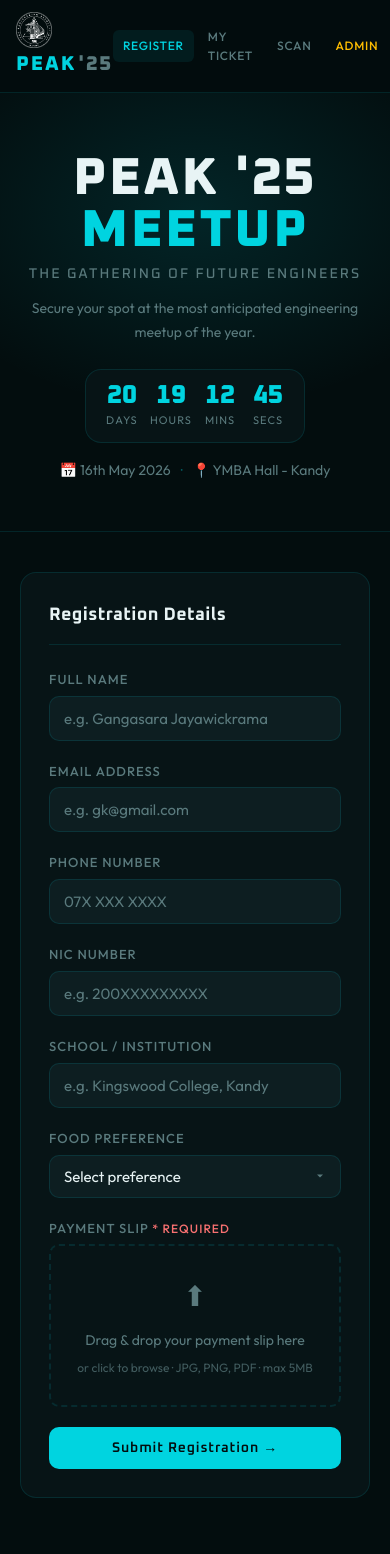
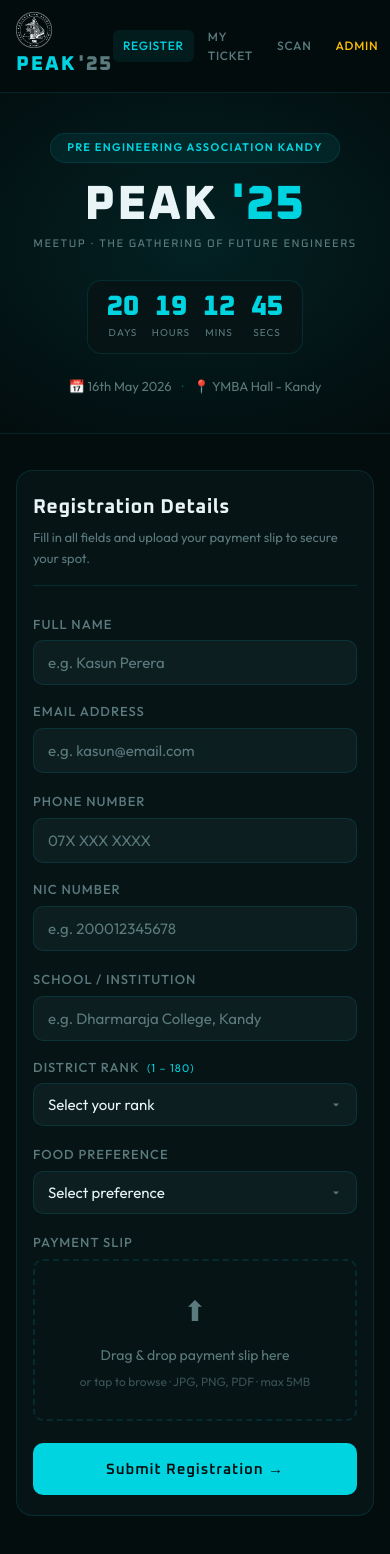
Before and after one commit to gangasara2004/peak25, a React (Vite) app: page / in a window 390 px wide. Shown: the top 1554 px of the page. Built offline with nearby package versions, Linux system fonts and the light colour scheme.

Commit message:
Enhance registration form with district rank field
Refactor registration form data structure and validation. Add district rank field and update related functionality.

```diff
--- a/src/pages/RegisterPage.tsx
+++ b/src/pages/RegisterPage.tsx
@@ -1,16 +1,8 @@
 import { useState, useRef, useCallback, useEffect } from 'react'
 import { supabase } from '../lib/supabase'
 
-// ── SET YOUR EVENT DATE HERE ──────────────────────────────
 const EVENT_DATE = new Date('2026-05-16T08:00:00')
-// ─────────────────────────────────────────────────────────
-
-type Step = 'form' | 'success'
-
-interface FormData {
-  full_name: string; email: string; phone: string; nic: string
-  school: string; food_preference: string; slip: File | null
-}
+const EVENT_VENUE = 'YMBA Hall - Kandy'
 
 function useCountdown(target: Date) {
   const calc = () => {
@@ -29,17 +21,24 @@ function useCountdown(target: Date) {
   return time
 }
 
+interface FormData {
+  full_name: string; email: string; phone: string; nic: string
+  school: string; district_rank: string; food_preference: string; slip: File | null
+}
+
+type Step = 'form' | 'success'
+
 export default function RegisterPage() {
   const [step, setStep] = useState<Step>('form')
   const [submitting, setSubmitting] = useState(false)
   const [error, setError] = useState('')
   const [dragOver, setDragOver] = useState(false)
-  const [slipError, setSlipError] = useState(false)
   const fileRef = useRef<HTMLInputElement>(null)
   const countdown = useCountdown(EVENT_DATE)
 
   const [form, setForm] = useState<FormData>({
-    full_name: '', email: '', phone: '', nic: '', school: '', food_preference: '', slip: null,
+    full_name: '', email: '', phone: '', nic: '',
+    school: '', district_rank: '', food_preference: '', slip: null,
   })
 
   const set = (key: keyof FormData, value: string) => setForm(prev => ({ ...prev, [key]: value }))
@@ -49,8 +48,7 @@ export default function RegisterPage() {
       setError('Please upload an image or PDF of your payment slip.'); return
     }
     if (file.size > 5 * 1024 * 1024) { setError('File too large. Max 5MB.'); return }
-    setError('')
-    setForm(prev => ({ ...prev, slip: file }))
+    setError(''); setForm(prev => ({ ...prev, slip: file }))
   }, [])
 
   const handleDrop = useCallback((e: React.DragEvent) => {
@@ -59,12 +57,15 @@ export default function RegisterPage() {
   }, [handleFile])
 
   const validate = () => {
-    const { full_name, email, phone, nic, school, food_preference, slip } = form
+    const { full_name, email, phone, nic, school, district_rank, food_preference, slip } = form
     if (!full_name.trim()) return 'Full name is required.'
     if (!email.trim() || !email.includes('@')) return 'Valid email is required.'
     if (!phone.trim() || phone.length < 9) return 'Valid phone number is required.'
     if (!nic.trim()) return 'NIC is required.'
     if (!school.trim()) return 'School / institution is required.'
+    if (!district_rank) return 'District rank is required.'
+    const rank = parseInt(district_rank)
+    if (isNaN(rank) || rank < 1 || rank > 180) return 'District rank must be between 1 and 180.'
     if (!food_preference) return 'Please select your food preference.'
     if (!slip) return 'Please upload your payment slip.'
     return null
@@ -72,13 +73,7 @@ export default function RegisterPage() {
 
   const handleSubmit = async (e: React.FormEvent) => {
     e.preventDefault()
-    const err = validate();
-    if (err) {
-  setError(err)
-  if (!form.slip) setSlipError(true)  // ← add this
-  return
-}
-    setSlipError(false)
+    const err = validate(); if (err) { setError(err); return }
     setError(''); setSubmitting(true)
     try {
       const ext = form.slip!.name.split('.').pop()
@@ -87,10 +82,15 @@ export default function RegisterPage() {
       if (uploadErr) throw new Error('Failed to upload payment slip: ' + uploadErr.message)
       const { data: urlData } = supabase.storage.from('payment-slips').getPublicUrl(fileName)
       const { error: insertErr } = await supabase.from('registrations').insert({
-        full_name: form.full_name.trim(), email: form.email.trim().toLowerCase(),
-        phone: form.phone.trim(), nic: form.nic.trim().toUpperCase(),
-        school: form.school.trim(), food_preference: form.food_preference,
-        payment_slip_url: urlData.publicUrl, status: 'pending',
+        full_name: form.full_name.trim(),
+        email: form.email.trim().toLowerCase(),
+        phone: form.phone.trim(),
+        nic: form.nic.trim().toUpperCase(),
+        school: form.school.trim(),
+        district_rank: parseInt(form.district_rank),
+        food_preference: form.food_preference,
+        payment_slip_url: urlData.publicUrl,
+        status: 'pending',
       })
       if (insertErr) {
         if (insertErr.code === '23505') throw new Error('This NIC is already registered.')
@@ -105,51 +105,93 @@ export default function RegisterPage() {
   if (step === 'success') return <SuccessScreen email={form.email} />
 
   return (
-    <div className="reg-page">
-      <div className="reg-hero">
-        <div className="reg-hero-glow" />
-        <div className="reg-hero-inner">
-          <h1 className="reg-title">PEAK '25 <span className="reg-title-year">MEETUP</span></h1>
-          <p className="reg-subtitle">The Gathering of Future Engineers</p>
-          <p className="reg-desc">Secure your spot at the most anticipated engineering meetup of the year.</p>
+    <div className="rp">
+      {/* Hero */}
+      <div className="rp-hero">
+        <div className="rp-glow" />
+        <div className="rp-hero-inner">
+          <span className="rp-tag">Pre Engineering Association Kandy</span>
+          <h1 className="rp-title">PEAK <span className="rp-title-accent">'25</span></h1>
+          <p className="rp-subtitle">MEETUP · The Gathering of Future Engineers</p>
 
+          {/* Countdown */}
           {!countdown.over ? (
-            <div className="countdown">
-              {[{ label: 'Days', value: countdown.days }, { label: 'Hours', value: countdown.hours },
-                { label: 'Mins', value: countdown.minutes }, { label: 'Secs', value: countdown.seconds }].map(({ label, value }) => (
-                <div key={label} className="countdown-block">
-                  <div className="countdown-num">{String(value).padStart(2, '0')}</div>
-                  <div className="countdown-label">{label}</div>
+            <div className="rp-countdown">
+              {[{ l: 'Days', v: countdown.days }, { l: 'Hours', v: countdown.hours },
+                { l: 'Mins', v: countdown.minutes }, { l: 'Secs', v: countdown.seconds }].map(({ l, v }) => (
+                <div key={l} className="rp-cd-block">
+                  <div className="rp-cd-num">{String(v).padStart(2, '0')}</div>
+                  <div className="rp-cd-label">{l}</div>
                 </div>
               ))}
             </div>
           ) : (
-            <div className="countdown-over">🎉 The event is happening now!</div>
+            <div className="rp-cd-over">🎉 The event is happening now!</div>
           )}
-          <div className="event-meta">
+
+          {/* Event meta */}
+          <div className="rp-meta">
             <span>📅 16th May 2026</span>
-            <span className="event-meta-divider">·</span>
-            <span>📍 YMBA Hall - Kandy </span>
+            <span className="rp-meta-dot">·</span>
+            <span>📍 {EVENT_VENUE}</span>
           </div>
         </div>
       </div>
 
-      <div className="container" style={{ paddingBottom: 60 }}>
-        <div className="card fade-up">
-          <h2 className="form-section-title">Registration Details</h2>
-          {error && <div className="alert alert--error" style={{ marginBottom: 20 }}>{error}</div>}
-          <form onSubmit={handleSubmit}>
-            <div style={{ display: 'flex', flexDirection: 'column', gap: 20 }}>
-              <div className="grid-2">
-                <div className="field"><label>Full Name</label><input type="text" placeholder="e.g. Gangasara Jayawickrama" value={form.full_name} onChange={e => set('full_name', e.target.value)} /></div>
-                <div className="field"><label>Email Address</label><input type="email" placeholder="e.g. gk@gmail.com" value={form.email} onChange={e => set('email', e.target.value)} /></div>
+      {/* Form */}
+      <div className="rp-form-wrap">
+        <div className="card rp-card">
+          <div className="rp-card-header">
+            <h2 className="rp-card-title">Registration Details</h2>
+            <p className="rp-card-sub">Fill in all fields and upload your payment slip to secure your spot.</p>
           </div>
-              <div className="grid-2">
-                <div className="field"><label>Phone Number</label><input type="tel" placeholder="07X XXX XXXX" value={form.phone} onChange={e => set('phone', e.target.value)} /></div>
-                <div className="field"><label>NIC Number</label><input type="text" placeholder="e.g. 200XXXXXXXXX" value={form.nic} onChange={e => set('nic', e.target.value)} /></div>
+
+          {error && <div className="alert alert--error rp-error">{error}</div>}
+
+          <form onSubmit={handleSubmit} className="rp-form">
+            {/* Row 1: Name + Email */}
+            <div className="rp-row">
+              <div className="field">
+                <label>Full Name</label>
+                <input type="text" placeholder="e.g. Kasun Perera" value={form.full_name} onChange={e => set('full_name', e.target.value)} />
               </div>
-              <div className="grid-2">
-                <div className="field"><label>School / Institution</label><input type="text" placeholder="e.g. Kingswood College, Kandy" value={form.school} onChange={e => set('school', e.target.value)} /></div>
+              <div className="field">
+                <label>Email Address</label>
+                <input type="email" placeholder="e.g. kasun@email.com" value={form.email} onChange={e => set('email', e.target.value)} />
+              </div>
+            </div>
+
+            {/* Row 2: Phone + NIC */}
+            <div className="rp-row">
+              <div className="field">
+                <label>Phone Number</label>
+                <input type="tel" placeholder="07X XXX XXXX" value={form.phone} onChange={e => set('phone', e.target.value)} />
+              </div>
+              <div className="field">
+                <label>NIC Number</label>
+                <input type="text" placeholder="e.g. 200012345678" value={form.nic} onChange={e => set('nic', e.target.value)} />
+              </div>
+            </div>
+
+            {/* Row 3: School + District Rank */}
+            <div className="rp-row">
+              <div className="field">
+                <label>School / Institution</label>
+                <input type="text" placeholder="e.g. Dharmaraja College, Kandy" value={form.school} onChange={e => set('school', e.target.value)} />
+              </div>
+              <div className="field">
+                <label>District Rank <span className="rp-label-hint">(1 – 180)</span></label>
+                <select value={form.district_rank} onChange={e => set('district_rank', e.target.value)}>
+                  <option value="" disabled>Select your rank</option>
+                  {Array.from({ length: 180 }, (_, i) => i + 1).map(n => (
+                    <option key={n} value={n}>{n}</option>
+                  ))}
+                </select>
+              </div>
+            </div>
+
+            {/* Row 4: Food */}
+            <div className="rp-row rp-row--third">
               <div className="field">
                 <label>Food Preference</label>
                 <select value={form.food_preference} onChange={e => set('food_preference', e.target.value)}>
@@ -160,67 +202,105 @@ export default function RegisterPage() {
                 </select>
               </div>
             </div>
+
+            {/* Payment Slip */}
             <div className="field">
-                <label>Payment Slip <span style={{ color: 'var(--error, #f87171)', fontSize: 12 }}>* required</span></label>
-                <div className={`dropzone ${dragOver ? 'dragover' : ''} ${form.slip ? 'has-file' : ''}`}
+              <label>Payment Slip</label>
+              <div
+                className={`rp-drop ${dragOver ? 'rp-drop--over' : ''} ${form.slip ? 'rp-drop--done' : ''}`}
                 onClick={() => fileRef.current?.click()}
                 onDragOver={e => { e.preventDefault(); setDragOver(true) }}
-                  onDragLeave={() => setDragOver(false)} onDrop={handleDrop}>
+                onDragLeave={() => setDragOver(false)}
+                onDrop={handleDrop}
+              >
                 <input ref={fileRef} type="file" accept="image/*,application/pdf" style={{ display: 'none' }}
                   onChange={e => { if (e.target.files?.[0]) handleFile(e.target.files[0]) }} />
                 {form.slip ? (
-                    <div className="dropzone-success">
-                      <span className="dropzone-icon">✓</span>
-                      <span className="dropzone-filename">{form.slip.name}</span>
-                      <span className="dropzone-size">({(form.slip.size / 1024).toFixed(0)} KB)</span>
+                  <div className="rp-drop-done">
+                    <span className="rp-drop-check">✓</span>
+                    <div>
+                      <div className="rp-drop-name">{form.slip.name}</div>
+                      <div className="rp-drop-size">{(form.slip.size / 1024).toFixed(0)} KB</div>
+                    </div>
                   </div>
                 ) : (
-                    <div className="dropzone-empty">
-                      <span className="dropzone-upload-icon">⬆</span>
-                      <span>Drag & drop your payment slip here</span>
-                      <span className="dropzone-hint">or click to browse · JPG, PNG, PDF · max 5MB</span>
+                  <div className="rp-drop-empty">
+                    <div className="rp-drop-icon">⬆</div>
+                    <div className="rp-drop-text">Drag & drop payment slip here</div>
+                    <div className="rp-drop-hint">or tap to browse · JPG, PNG, PDF · max 5MB</div>
                   </div>
                 )}
               </div>
             </div>
-              <button type="submit" className="btn btn--primary btn--full" disabled={submitting}>
-                {submitting ? <><div className="spinner" />Submitting…</> : 'Submit Registration →'}
+
+            <button type="submit" className="btn btn--primary btn--full rp-submit" disabled={submitting}>
+              {submitting ? <><div className="spinner" style={{ borderTopColor: '#030d0e' }} />Submitting…</> : 'Submit Registration →'}
             </button>
-            </div>
           </form>
         </div>
       </div>
 
       <style>{`
-        .reg-page { min-height: calc(100vh - 57px); }
-        .reg-hero { position: relative; overflow: hidden; padding: 60px 24px 50px; text-align: center; border-bottom: 1px solid var(--border); margin-bottom: 40px; }
-        .reg-hero-glow { position: absolute; top: -80px; left: 50%; transform: translateX(-50%); width: 600px; height: 400px; background: radial-gradient(ellipse, rgba(0,212,224,0.12) 0%, transparent 70%); pointer-events: none; }
-        .reg-hero-inner { position: relative; z-index: 1; }
-        .reg-event-tag { display: inline-block; background: var(--cyan-dim); border: 1px solid var(--border); border-radius: 20px; color: var(--cyan); font-size: 12px; font-weight: 500; letter-spacing: 0.1em; padding: 5px 16px; margin-bottom: 20px; text-transform: uppercase; }
-        .reg-title { font-size: clamp(52px, 10vw, 88px); font-weight: 800; color: var(--text); line-height: 1; margin-bottom: 6px; letter-spacing: 0.05em; }
-        .reg-title-year { color: var(--cyan); }
-        .reg-subtitle { font-family: var(--font-display); font-size: 14px; font-weight: 500; color: var(--text-muted); letter-spacing: 0.15em; text-transform: uppercase; margin-bottom: 12px; }
-        .reg-desc { max-width: 500px; margin: 0 auto 24px; color: var(--text-muted); font-size: 14px; line-height: 1.7; }
-        .form-section-title { font-size: 18px; font-weight: 700; margin-bottom: 24px; color: var(--text); border-bottom: 1px solid var(--border); padding-bottom: 14px; }
-        .countdown { display: inline-flex; gap: 12px; background: var(--bg-card); border: 1px solid var(--border); border-radius: var(--radius-lg); padding: 16px 24px; }
-        .countdown-block { text-align: center; min-width: 56px; }
-        .countdown-num { font-family: var(--font-display); font-size: 36px; font-weight: 800; color: var(--cyan); line-height: 1; }
-        .countdown-label { font-size: 11px; color: var(--text-muted); letter-spacing: 0.1em; text-transform: uppercase; margin-top: 4px; }
-        .countdown-over { display: inline-block; background: rgba(0,232,150,0.1); border: 1px solid rgba(0,232,150,0.25); border-radius: 20px; color: var(--success); padding: 8px 20px; font-size: 14px; }
-        .dropzone { border: 2px dashed var(--border); border-radius: var(--radius); cursor: pointer; padding: 28px 20px; text-align: center; transition: all 0.2s; }
-        .dropzone:hover { border-color: var(--cyan); background: var(--cyan-dim); }
-        .dropzone.dragover { border-color: var(--cyan); background: rgba(0,212,224,0.1); }
-        .dropzone.has-file { border-color: var(--success); border-style: solid; background: rgba(0,232,150,0.05); }
-        .dropzone-empty { display: flex; flex-direction: column; align-items: center; gap: 6px; color: var(--text-muted); font-size: 14px; }
-        .dropzone-upload-icon { font-size: 28px; margin-bottom: 4px; }
-        .dropzone-hint { font-size: 12px; opacity: 0.7; }
-        .dropzone-success { display: flex; align-items: center; gap: 10px; justify-content: center; color: var(--success); font-size: 14px; flex-wrap: wrap; }
-        .dropzone-icon { font-size: 22px; font-weight: 700; }
-        .dropzone-filename { font-weight: 500; }
-        .dropzone-size { color: var(--text-muted); font-size: 12px; }
-        .event-meta { display: flex; align-items: center; gap: 10px; justify-content: center; margin-top: 16px; font-size: 14px; color: var(--text-muted); flex-wrap: wrap; }
-        .event-meta-divider { color: var(--border-hover); }
-        @media (max-width: 480px) { .countdown { gap: 8px; padding: 12px 16px; } .countdown-num { font-size: 26px; } .countdown-block { min-width: 40px; } }
+        .rp { min-height: calc(100vh - 57px); }
+
+        /* Hero */
+        .rp-hero { position: relative; overflow: hidden; padding: 52px 20px 44px; text-align: center; border-bottom: 1px solid var(--border); margin-bottom: 36px; }
+        .rp-glow { position: absolute; top: -100px; left: 50%; transform: translateX(-50%); width: 700px; height: 500px; background: radial-gradient(ellipse, rgba(0,212,224,0.1) 0%, transparent 65%); pointer-events: none; }
+        .rp-hero-inner { position: relative; z-index: 1; }
+        .rp-tag { display: inline-block; background: var(--cyan-dim); border: 1px solid var(--border); border-radius: 20px; color: var(--cyan); font-size: 11px; font-weight: 600; letter-spacing: 0.12em; padding: 5px 16px; margin-bottom: 18px; text-transform: uppercase; }
+        .rp-title { font-size: clamp(48px, 12vw, 96px); font-weight: 800; color: var(--text); line-height: 1; margin-bottom: 6px; letter-spacing: 0.04em; }
+        .rp-title-accent { color: var(--cyan); }
+        .rp-subtitle { font-family: var(--font-display); font-size: clamp(11px, 2vw, 14px); font-weight: 500; color: var(--text-muted); letter-spacing: 0.14em; text-transform: uppercase; margin-bottom: 28px; }
+
+        /* Countdown */
+        .rp-countdown { display: inline-flex; gap: 10px; background: var(--bg-card); border: 1px solid var(--border); border-radius: 14px; padding: 14px 20px; margin-bottom: 18px; }
+        .rp-cd-block { text-align: center; min-width: 52px; }
+        .rp-cd-num { font-family: var(--font-display); font-size: clamp(28px, 6vw, 40px); font-weight: 800; color: var(--cyan); line-height: 1; }
+        .rp-cd-label { font-size: 10px; color: var(--text-muted); letter-spacing: 0.1em; text-transform: uppercase; margin-top: 4px; }
+        .rp-cd-over { display: inline-block; background: rgba(0,232,150,0.1); border: 1px solid rgba(0,232,150,0.25); border-radius: 20px; color: var(--success); padding: 8px 20px; font-size: 14px; margin-bottom: 18px; }
+
+        /* Event meta */
+        .rp-meta { display: flex; align-items: center; gap: 10px; justify-content: center; font-size: 13px; color: var(--text-muted); flex-wrap: wrap; margin-top: 4px; }
+        .rp-meta-dot { color: var(--border-hover); }
+
+        /* Form wrap */
+        .rp-form-wrap { max-width: 760px; margin: 0 auto; padding: 0 16px 60px; }
+        .rp-card { padding: 32px; }
+        .rp-card-header { margin-bottom: 28px; border-bottom: 1px solid var(--border); padding-bottom: 16px; }
+        .rp-card-title { font-size: 20px; font-weight: 700; margin-bottom: 4px; }
+        .rp-card-sub { font-size: 13px; color: var(--text-muted); }
+        .rp-error { margin-bottom: 20px; }
+        .rp-form { display: flex; flex-direction: column; gap: 18px; }
+
+        /* Rows */
+        .rp-row { display: grid; grid-template-columns: 1fr 1fr; gap: 16px; }
+        .rp-row--third { display: grid; grid-template-columns: 1fr; }
+        @media (max-width: 560px) { .rp-row { grid-template-columns: 1fr; } }
+
+        /* Label hint */
+        .rp-label-hint { color: var(--cyan); font-size: 11px; font-weight: 400; margin-left: 4px; }
+
+        /* Dropzone */
+        .rp-drop { border: 2px dashed var(--border); border-radius: var(--radius); cursor: pointer; padding: 28px 20px; text-align: center; transition: all 0.2s; }
+        .rp-drop:hover, .rp-drop--over { border-color: var(--cyan); background: var(--cyan-dim); }
+        .rp-drop--done { border-color: var(--success); border-style: solid; background: rgba(0,232,150,0.04); }
+        .rp-drop-empty { display: flex; flex-direction: column; align-items: center; gap: 6px; color: var(--text-muted); }
+        .rp-drop-icon { font-size: 28px; margin-bottom: 4px; }
+        .rp-drop-text { font-size: 14px; }
+        .rp-drop-hint { font-size: 12px; opacity: 0.6; }
+        .rp-drop-done { display: flex; align-items: center; gap: 14px; justify-content: center; }
+        .rp-drop-check { font-size: 28px; color: var(--success); font-weight: 700; }
+        .rp-drop-name { font-size: 14px; font-weight: 500; color: var(--success); }
+        .rp-drop-size { font-size: 12px; color: var(--text-muted); }
+
+        .rp-submit { height: 52px; font-size: 15px; margin-top: 4px; }
+
+        @media (max-width: 480px) {
+          .rp-hero { padding: 40px 16px 36px; }
+          .rp-countdown { gap: 6px; padding: 12px 14px; }
+          .rp-cd-block { min-width: 42px; }
+          .rp-card { padding: 20px 16px; }
+        }
       `}</style>
     </div>
   )
@@ -228,21 +308,27 @@ export default function RegisterPage() {
 
 function SuccessScreen({ email }: { email: string }) {
   return (
-    <div style={{ minHeight: 'calc(100vh - 57px)', display: 'flex', alignItems: 'center', justifyContent: 'center', padding: 24 }}>
-      <div className="card fade-up" style={{ maxWidth: 480, textAlign: 'center' }}>
-        <div style={{ fontSize: 56, marginBottom: 16 }}>🎉</div>
-        <h2 style={{ fontFamily: 'var(--font-display)', fontSize: 26, marginBottom: 10, color: 'var(--cyan)' }}>Registration Submitted!</h2>
-        <p style={{ color: 'var(--text-muted)', marginBottom: 24, lineHeight: 1.7, fontSize: 14 }}>
-          Your registration for <strong style={{ color: 'var(--text)' }}>PEAK '25 Meetup</strong> is pending payment verification.
-          Once approved, you'll receive a <strong style={{ color: 'var(--text)' }}>confirmation email</strong> with your QR ticket.
+    <div className="rp-success-wrap">
+      <div className="card rp-success-card fade-up">
+        <div className="rp-success-emoji">🎉</div>
+        <h2 className="rp-success-title">Registration Submitted!</h2>
+        <p className="rp-success-desc">
+          Your registration for <strong>PEAK '25 Meetup</strong> is pending payment verification.
+          Once approved, your QR ticket will be ready.
         </p>
-        <div style={{ background: 'var(--bg-elevated)', borderRadius: 'var(--radius)', padding: '14px 20px', marginBottom: 24, fontSize: 14 }}>
-          <span style={{ color: 'var(--text-muted)' }}>Check status anytime </span>
-          <strong style={{ color: 'var(--cyan)' }}>status</strong>
-          <span style={{ color: 'var(--text-muted)' }}> using <strong style={{ color: 'var(--text)' }}>{email}</strong></span>
+        <div className="rp-success-email">
+          Check status anytime at <strong style={{ color: 'var(--cyan)' }}>/status</strong> using <strong>{email}</strong>
         </div>
-        <a href="/status" className="btn btn--primary" onClick={(e) => { e.preventDefault(); window.location.href = '/status' }}>Check My Ticket →</a>
+        <a href="/status" className="btn btn--primary btn--full">Check My Ticket →</a>
       </div>
+      <style>{`
+        .rp-success-wrap { min-height: calc(100vh - 57px); display: flex; align-items: center; justify-content: center; padding: 24px; }
+        .rp-success-card { max-width: 460px; width: 100%; text-align: center; padding: 40px 32px; }
+        .rp-success-emoji { font-size: 56px; margin-bottom: 16px; }
+        .rp-success-title { font-family: var(--font-display); font-size: 26px; color: var(--cyan); margin-bottom: 12px; }
+        .rp-success-desc { color: var(--text-muted); font-size: 14px; line-height: 1.7; margin-bottom: 20px; }
+        .rp-success-email { background: var(--bg-elevated); border-radius: var(--radius); padding: 12px 16px; font-size: 13px; color: var(--text-muted); margin-bottom: 24px; word-break: break-all; }
+      `}</style>
     </div>
   )
 }
```
Lines whose indentation alone changed are shown as unchanged.
